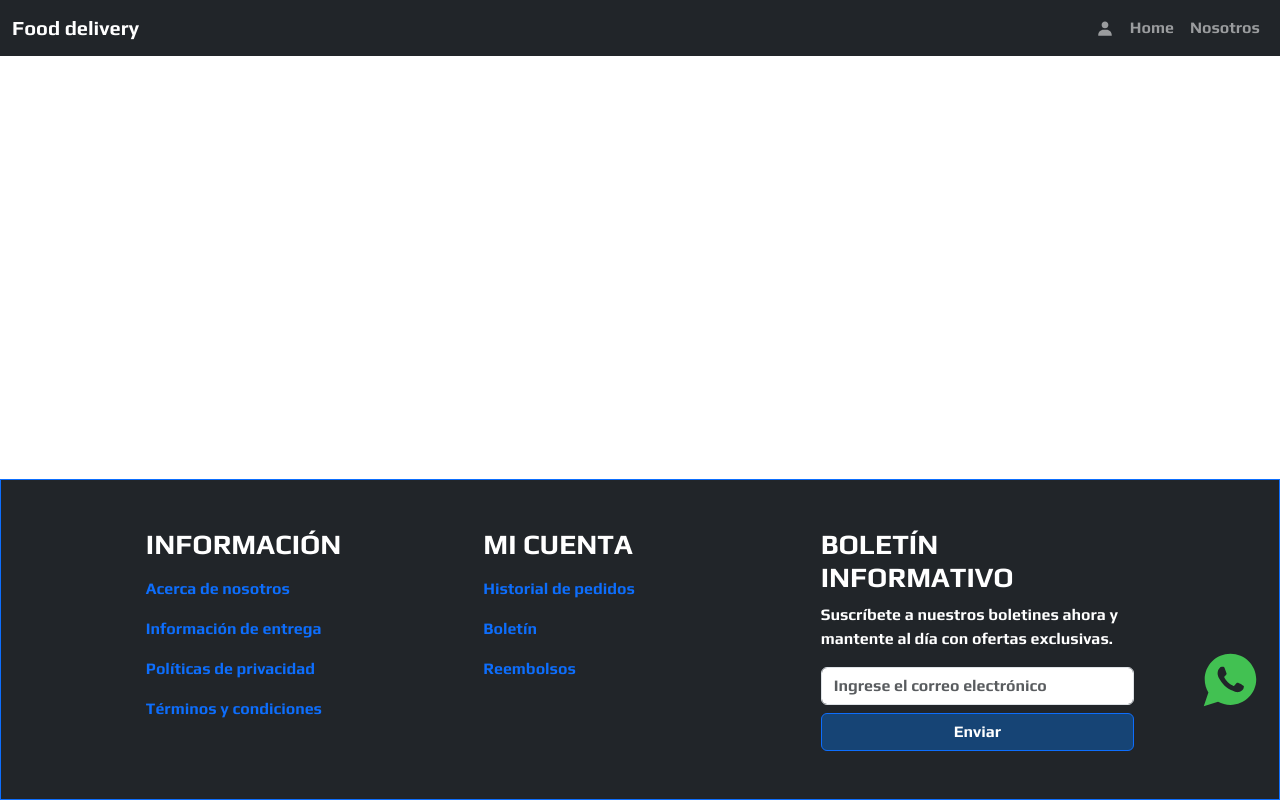
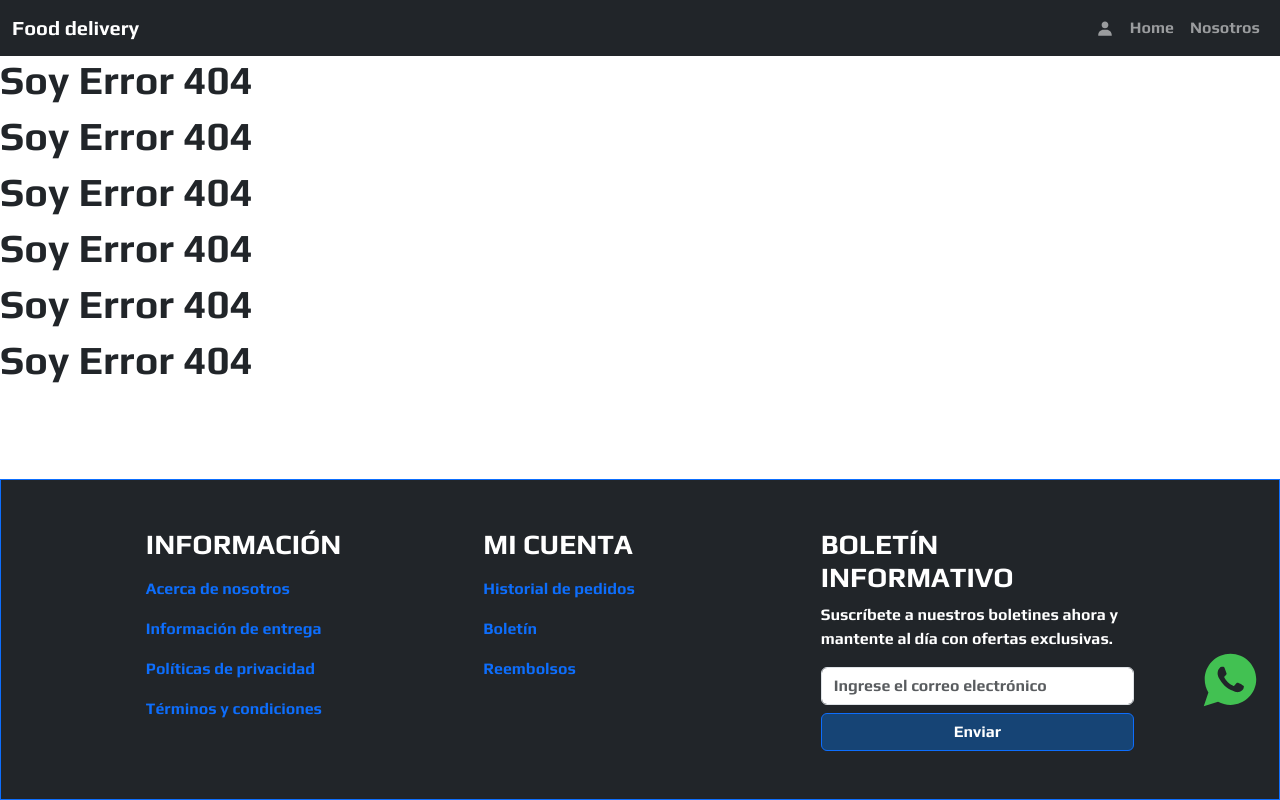
Before and after one commit to Mario-Chavez/Redux-Toolkit-RTK-Query, a React (Vite) app: page /user in a window 1280 px wide. Built offline with nearby package versions, Linux system fonts and the light colour scheme; no server answers.

Commit message:
se realizo las routes protegidas

```diff
--- a/src/App.jsx
+++ b/src/App.jsx
@@ -9,6 +9,7 @@ import WhatsAppBotton from "./components/WhatsAppBotton";
 import Register from "./pages/Register";
 import RoutesProtect from "./routes/RoutesProtect";
 import RoutesAdmin from "./routes/RoutesAdmin";
+import Error404 from "./pages/Error404";
 
 function App() {
     return (
@@ -26,6 +27,7 @@ function App() {
                         </RoutesProtect>
                     }
                 ></Route>
+                <Route path="*" element={<Error404 />} />
             </Routes>
             <WhatsAppBotton />
             <Footer />
--- a/src/pages/Error404.jsx
+++ b/src/pages/Error404.jsx
@@ -4,6 +4,12 @@ const Error404 = () => {
     return (
         <div>
             <h1>Soy Error 404</h1>
+            <h1>Soy Error 404</h1>
+            <h1>Soy Error 404</h1>
+            <h1>Soy Error 404</h1>
+            <h1>Soy Error 404</h1>
+            <h1>Soy Error 404</h1>
+            <h1>Soy Error 404</h1>
         </div>
     );
 };
--- a/src/pages/ShoppingCard.jsx
+++ b/src/pages/ShoppingCard.jsx
@@ -1,7 +1,15 @@
 import React from "react";
 
 const ShoppingCard = () => {
-    return <div></div>;
+    return (
+        <div>
+            <h1>soy el carrito</h1>
+            <h1>soy el carrito</h1>
+            <h1>soy el carrito</h1>
+            <h1>soy el carrito</h1>
+            <h1>soy el carrito</h1>
+        </div>
+    );
 };
 
 export default ShoppingCard;
--- a/src/routes/RoutesProtect.jsx
+++ b/src/routes/RoutesProtect.jsx
@@ -6,6 +6,7 @@ const RoutesProtect = ({ children }) => {
     const user = useSelector((state) => state.user.user);
 
     if (!user) {
+        console.log("no hay user");
         return <Error404 />;
     }
     return children;
```
